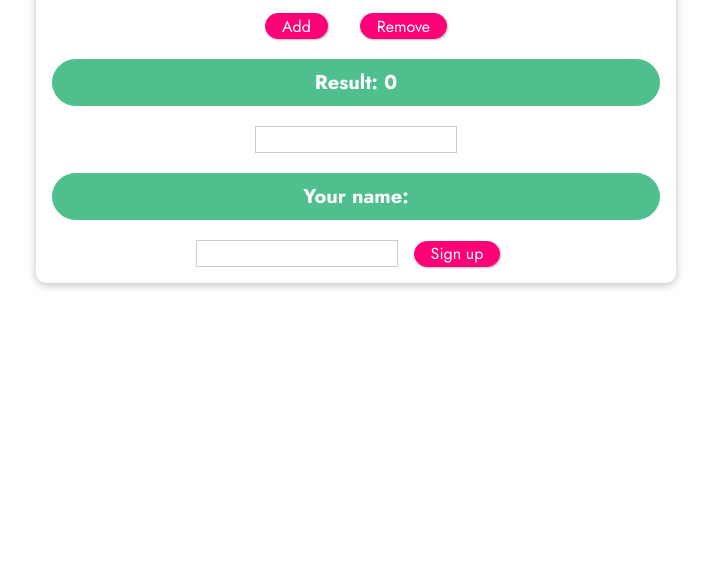
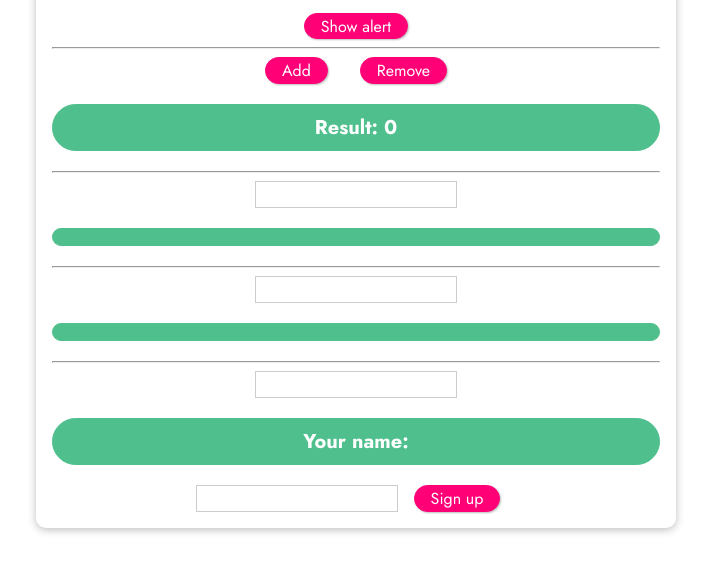
Before and after one commit to tmanspace/vue3_course, a website: page index.html in a window 1280 px wide. Shown: the part 286-858 px from the top of the page, without its empty margins (284-995 px from the left). Before the commit the page ends 800 px from the top, so only its background shows below. Drawn offline with nearby package versions, Linux system fonts and the light colour scheme.

Commit message:
28. event task

```diff
--- a/app.js
+++ b/app.js
@@ -2,7 +2,9 @@ const app = Vue.createApp({
     data() {
         return {
             counter: 0,
-            name: ''
+            name: '',
+            text: '',
+            textTwo: ''
         }
     },
     methods: {
@@ -18,6 +20,15 @@ const app = Vue.createApp({
         },
         submitForm() {
             alert('Form submitted');
+        },
+        showAlert() {
+            alert('Heeeey');
+        },
+        writeText(e) {
+            this.text = e.target.value;
+        },
+        writeTwo(e) {
+            this.textTwo = e.target.value;
         }
     }
 });
--- a/index.html
+++ b/index.html
@@ -18,9 +18,20 @@
     </header>
     <section id="events">
       <h2>Events in Action</h2>
+      <div>
+        <button @click="showAlert">Show alert</button>
+      </div>
+      <hr>
       <button @click="add">Add</button>
       <button @click.right="reduce">Remove</button>
       <p>Result: {{ counter }}</p>
+      <hr>
+      <input type="text" @keydown="writeText">
+      <p>{{text}}</p>
+      <hr>
+      <input type="text" @keydown.enter="writeTwo">
+      <p>{{textTwo}}</p>
+      <hr>
       <input type="text" name="name" id="name" v-model='name'>
       <p>Your name: {{name}}</p>
       <form @submit.prevent="submitForm" action="#">
```
